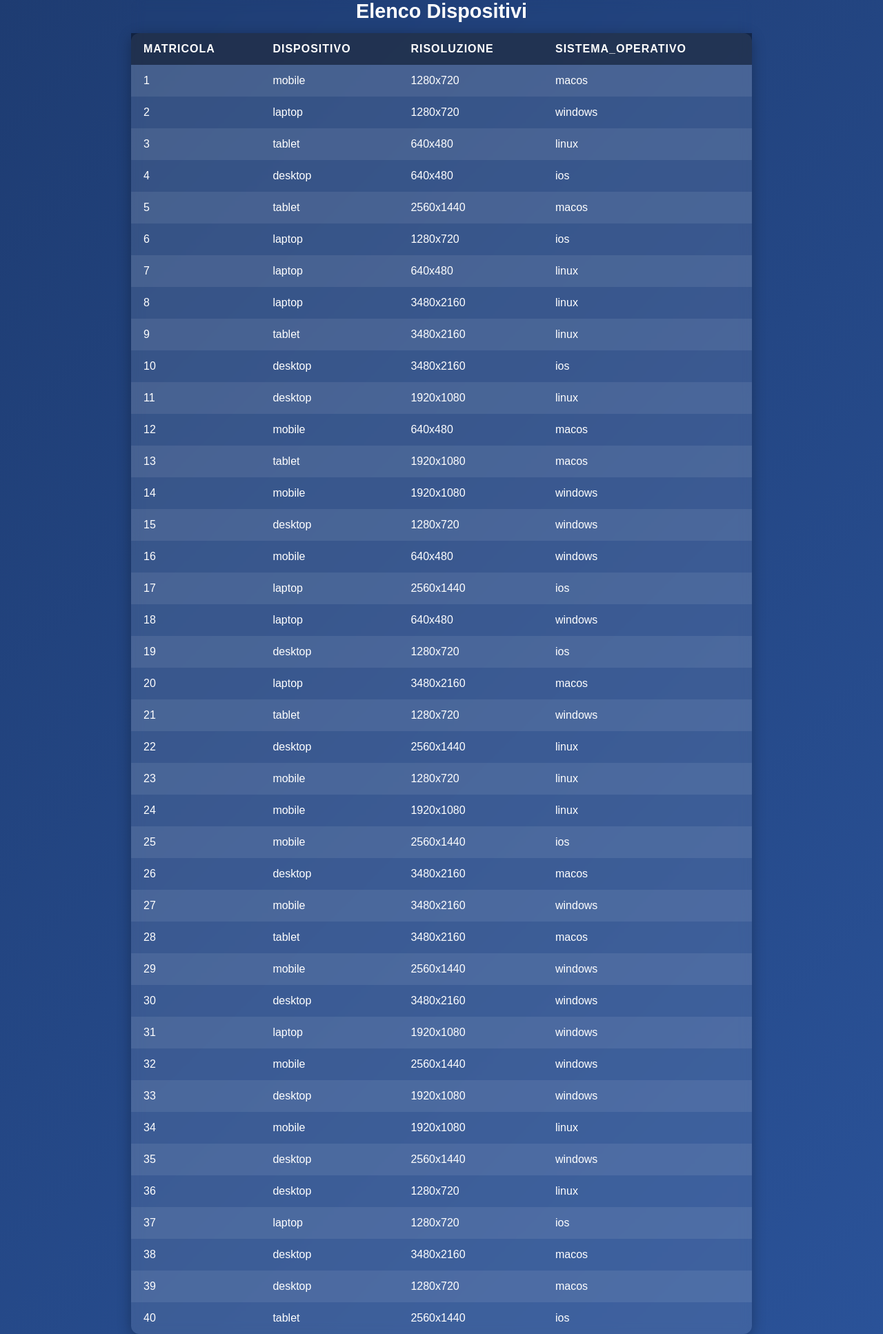
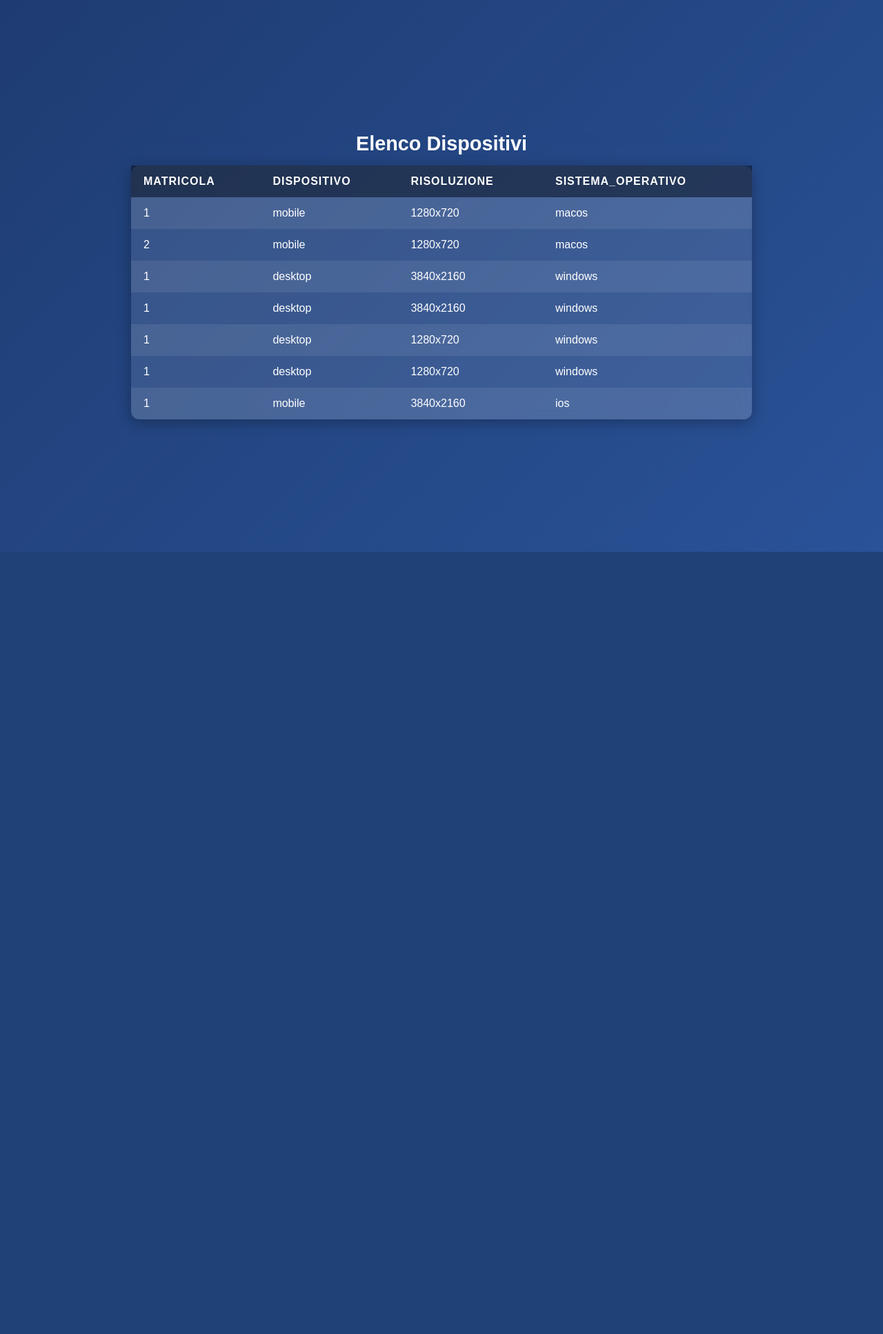
Before and after one commit to Bertii1/PHP, a PHP site: page /visualizer.php in a window 1280 px wide. Shown: the whole page at 69% size. After the commit the page ends 800 px from the top, so only its background shows below. Run offline with PHP 8.4, Linux system fonts and the light colour scheme.

Commit message:
Implemento la scrittura su file all imput dei dati sulla form richiamando la visualizzazione del file device.csv nella tabella Html

```diff
--- a/device.csv
+++ b/device.csv
@@ -1,41 +1,8 @@
 matricola,dispositivo,risoluzione,sistema_operativo
 1,mobile,1280x720,macos
-2,laptop,1280x720,windows
-3,tablet,640x480,linux
-4,desktop,640x480,ios
-5,tablet,2560x1440,macos
-6,laptop,1280x720,ios
-7,laptop,640x480,linux
-8,laptop,3480x2160,linux
-9,tablet,3480x2160,linux
-10,desktop,3480x2160,ios
-11,desktop,1920x1080,linux
-12,mobile,640x480,macos
-13,tablet,1920x1080,macos
-14,mobile,1920x1080,windows
-15,desktop,1280x720,windows
-16,mobile,640x480,windows
-17,laptop,2560x1440,ios
-18,laptop,640x480,windows
-19,desktop,1280x720,ios
-20,laptop,3480x2160,macos
-21,tablet,1280x720,windows
-22,desktop,2560x1440,linux
-23,mobile,1280x720,linux
-24,mobile,1920x1080,linux
-25,mobile,2560x1440,ios
-26,desktop,3480x2160,macos
-27,mobile,3480x2160,windows
-28,tablet,3480x2160,macos
-29,mobile,2560x1440,windows
-30,desktop,3480x2160,windows
-31,laptop,1920x1080,windows
-32,mobile,2560x1440,windows
-33,desktop,1920x1080,windows
-34,mobile,1920x1080,linux
-35,desktop,2560x1440,windows
-36,desktop,1280x720,linux
-37,laptop,1280x720,ios
-38,desktop,3480x2160,macos
-39,desktop,1280x720,macos
-40,tablet,2560x1440,ios
+2,mobile,1280x720,macos
+1,desktop,3840x2160,windows
+1,desktop,3840x2160,windows
+1,desktop,1280x720,windows
+1,desktop,1280x720,windows
+1,mobile,3840x2160,ios
--- a/visualizer.php
+++ b/visualizer.php
@@ -1,5 +1,6 @@
 <!DOCTYPE html>
 <html lang="it">
+
 <head>
   <meta charset="UTF-8">
   <title>Device Table</title>
@@ -20,13 +21,18 @@
       width: 80%;
       max-width: 900px;
       background-color: rgba(255, 255, 255, 0.1);
-      border-radius: 12px;
       overflow: hidden;
       box-shadow: 0 4px 20px rgba(0, 0, 0, 0.3);
       backdrop-filter: blur(8px);
+      border-left: 5px, solid, #637CA9;
+      border-right: 5px, solid, #637CA9;
+      border-bottom: 5px, solid, #637CA9;
+      border-radius: 12px;
+
     }
 
-    th, td {
+    th,
+    td {
       padding: 14px 18px;
       text-align: left;
     }
@@ -56,13 +62,51 @@
     }
   </style>
 </head>
+
 <body>
-  <table>
+  <table id="table">
     <caption>Elenco Dispositivi</caption>
     <?php
+     $filename = "device.csv";
+    LoadTable(false);
+
+    if (isset($_POST['dispositivo'])) {
+      $dispositivo = $_POST['dispositivo'];
+      $risoluzione = $_POST['risoluzione'];
+      $sistema_operativo = $_POST['sistema_operativo'];
+      $matricola = 0;
+      $lines = file($filename);
+      if (is_string($lines[count($lines) - 1][0])){
+        $matricola = 1;
+      }else{
+        $matricola = $lines[count($lines) - 1][0] + 1;
+      }
+      $data = array($matricola, $dispositivo, $risoluzione, $sistema_operativo);
+      appendCSV($data);
+      LoadTable(true);
+    }
+
+    function appendCSV($data)
+    {
+      global $filename;
+
+      $fp = fopen($filename, 'a');
+      fputcsv($fp, $data);
+      fclose($fp);
+    }
+
+    function EmptyTable($caller){
+      echo '<script>document.getElementById("table").innerHTML = "";
+      console.log("Wipe Table from '.$caller.'");</script>';
+    }
+    function LoadTable($empty)
+    {
+      if($empty){
+        EmptyTable("Load Table");
+      }
       $file = fopen("device.csv", "r");
+
       $row = 0;
-
       while (($line = fgetcsv($file)) !== false) {
         echo "<tr>";
         foreach ($line as $cell) {
@@ -74,9 +118,13 @@
         echo "</tr>";
         $row++;
       }
+      fclose($file);
 
-      fclose($file);
+    }
+
+
     ?>
   </table>
 </body>
+
 </html>
```
Also changed, not shown: index.php (+9 -4 lines).
